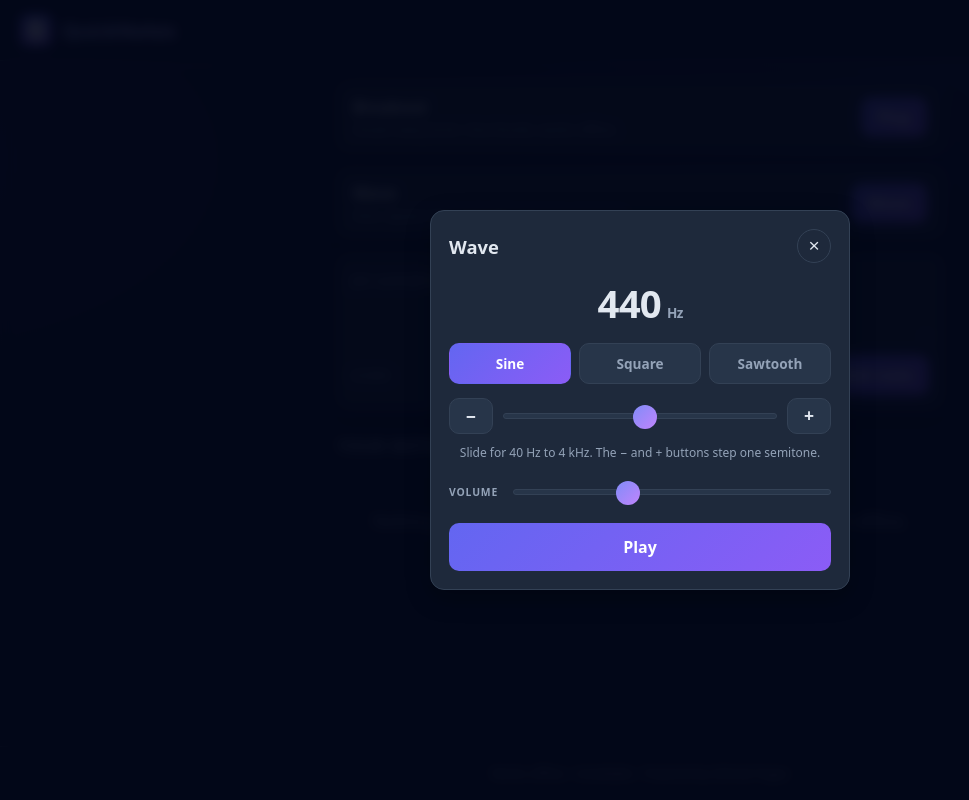
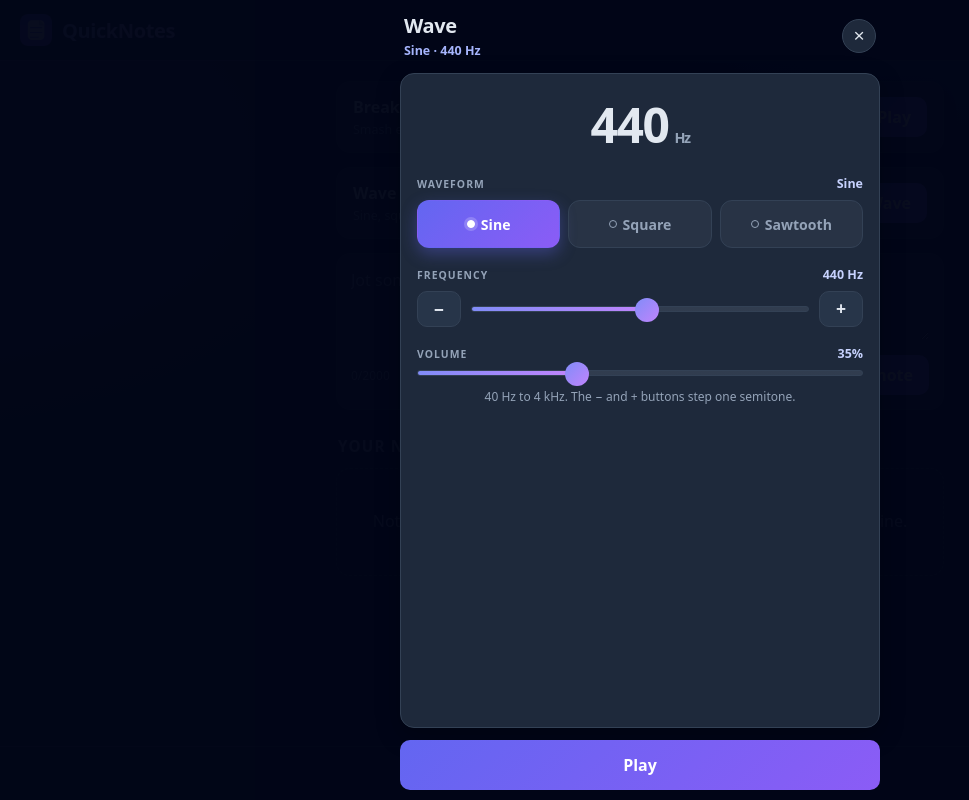
Before and after one commit to snoe925/qwen-pwa-demo, a plain HTML site: page index.html in a window 1280 px wide. Both pictures are taken after a click on the button "Wave". Shown: the whole page, without its empty margins (0-969 px from the left). Drawn offline with Linux system fonts and the light colour scheme.

Commit message:
Make the wave panel a full-screen modal with clear selection

```diff
--- a/index.html
+++ b/index.html
@@ -105,37 +105,65 @@
   </div>
 
   <div id="wave-overlay" class="wave-overlay hidden" role="dialog" aria-modal="true" aria-label="Wave generator">
-    <div class="wave-panel card">
+    <div class="wave-shell">
       <div class="wave-head">
+        <div class="wave-title">
           <h2>Wave</h2>
+          <p id="wave-current">Sine · 440 Hz</p>
+        </div>
         <button id="wave-close" class="game-exit" type="button" aria-label="Close wave generator">×</button>
       </div>
 
+      <div class="wave-body">
         <div class="wave-readout">
           <span id="wave-freq">440</span>
           <span class="wave-unit">Hz</span>
         </div>
 
-      <div class="wave-waves" role="group" aria-label="Waveform">
-        <button class="wave-btn selected" data-type="sine" type="button" aria-pressed="true">Sine</button>
-        <button class="wave-btn" data-type="square" type="button" aria-pressed="false">Square</button>
-        <button class="wave-btn" data-type="sawtooth" type="button" aria-pressed="false">Sawtooth</button>
+        <div class="wave-group">
+          <div class="wave-row-head">
+            <span class="wave-label">Waveform</span>
+            <span id="wave-wave-name" class="wave-badge">Sine</span>
+          </div>
+          <div class="wave-waves" role="radiogroup" aria-label="Waveform">
+            <button class="wave-btn selected" data-type="sine" type="button" role="radio" aria-checked="true">
+              <span class="wave-dot" aria-hidden="true"></span>Sine
+            </button>
+            <button class="wave-btn" data-type="square" type="button" role="radio" aria-checked="false">
+              <span class="wave-dot" aria-hidden="true"></span>Square
+            </button>
+            <button class="wave-btn" data-type="sawtooth" type="button" role="radio" aria-checked="false">
+              <span class="wave-dot" aria-hidden="true"></span>Sawtooth
+            </button>
+          </div>
         </div>
 
+        <div class="wave-group">
+          <div class="wave-row-head">
+            <span class="wave-label">Frequency</span>
+            <span id="wave-freq-badge" class="wave-badge">440 Hz</span>
+          </div>
           <div class="wave-slider-row">
             <button id="wave-down" class="btn wave-step" type="button" aria-label="Lower frequency">−</button>
             <input id="wave-range" class="wave-range" type="range" min="0" max="1000" step="1" value="520" aria-label="Frequency">
             <button id="wave-up" class="btn wave-step" type="button" aria-label="Raise frequency">+</button>
           </div>
+        </div>
 
-      <p class="wave-hint">Slide for 40 Hz to 4 kHz. The − and + buttons step one semitone.</p>
-
-      <div class="wave-volume-row">
+        <div class="wave-group">
+          <div class="wave-row-head">
             <span class="wave-label">Volume</span>
+            <span id="wave-vol-badge" class="wave-badge">35%</span>
+          </div>
           <input id="wave-volume" class="wave-range" type="range" min="0" max="100" step="1" value="35" aria-label="Volume">
         </div>
 
+        <p class="wave-hint">40 Hz to 4 kHz. The − and + buttons step one semitone.</p>
+      </div>
+
+      <div class="wave-controls">
         <button id="wave-toggle" class="btn primary wave-play" type="button">Play</button>
+      </div>
     </div>
   </div>
 
--- a/styles.css
+++ b/styles.css
@@ -446,34 +446,58 @@ body.wave-open {
   inset: 0;
   z-index: 50;
   display: flex;
-  overflow-y: auto;
-  -webkit-overflow-scrolling: touch;
-  padding: calc(env(safe-area-inset-top) + 16px) 16px calc(env(safe-area-inset-bottom) + 16px);
-  background: rgba(2, 6, 23, 0.9);
-  -webkit-backdrop-filter: blur(6px);
-  backdrop-filter: blur(6px);
+  flex-direction: column;
+  padding: calc(env(safe-area-inset-top) + 10px) 12px calc(env(safe-area-inset-bottom) + 10px);
+  background: rgba(2, 6, 23, 0.97);
   overscroll-behavior: contain;
 }
 
-.wave-panel {
+.wave-shell {
   display: flex;
   flex-direction: column;
-  gap: 14px;
+  gap: 12px;
+  flex: 1;
+  min-height: 0;
   width: 100%;
-  max-width: 420px;
-  margin: auto;
-  padding: 18px;
+  max-width: 480px;
+  margin: 0 auto;
 }
 
 .wave-head {
   display: flex;
   align-items: center;
   justify-content: space-between;
+  gap: 12px;
+  padding: 2px 4px;
 }
 
-.wave-head h2 {
-  font-size: 1.15rem;
+.wave-title h2 {
+  font-size: 1.25rem;
   font-weight: 700;
+  letter-spacing: -0.02em;
+}
+
+.wave-title p {
+  margin-top: 3px;
+  font-size: 0.78rem;
+  font-weight: 600;
+  color: #a5b4fc;
+  font-variant-numeric: tabular-nums;
+}
+
+.wave-body {
+  display: flex;
+  flex-direction: column;
+  gap: 18px;
+  flex: 1;
+  min-height: 0;
+  overflow-y: auto;
+  -webkit-overflow-scrolling: touch;
+  padding: 18px 16px;
+  background: var(--surface);
+  border: 1px solid var(--border);
+  border-radius: var(--radius);
+  box-shadow: 0 8px 24px rgba(0, 0, 0, 0.25);
 }
 
 .wave-readout {
@@ -481,10 +505,10 @@ body.wave-open {
   align-items: baseline;
   justify-content: center;
   gap: 6px;
-  font-size: 2.4rem;
+  font-size: 3rem;
   font-weight: 700;
   font-variant-numeric: tabular-nums;
-  letter-spacing: -0.02em;
+  letter-spacing: -0.03em;
   color: var(--text);
   transition: color 0.15s ease;
 }
@@ -494,9 +518,37 @@ body.wave-open {
 }
 
 .wave-unit {
-  font-size: 0.85rem;
+  font-size: 0.9rem;
   font-weight: 600;
   color: var(--text-dim);
+}
+
+.wave-group {
+  display: flex;
+  flex-direction: column;
+  gap: 8px;
+}
+
+.wave-row-head {
+  display: flex;
+  align-items: baseline;
+  justify-content: space-between;
+  gap: 10px;
+}
+
+.wave-label {
+  font-size: 0.65rem;
+  font-weight: 600;
+  text-transform: uppercase;
+  letter-spacing: 0.1em;
+  color: var(--text-dim);
+}
+
+.wave-badge {
+  font-size: 0.78rem;
+  font-weight: 700;
+  color: #c7d2fe;
+  font-variant-numeric: tabular-nums;
 }
 
 .wave-waves {
@@ -506,26 +558,48 @@ body.wave-open {
 }
 
 .wave-btn {
+  display: flex;
+  align-items: center;
+  justify-content: center;
+  gap: 6px;
+  min-height: 48px;
+  padding: 10px 4px;
   font: inherit;
-  font-size: 0.85rem;
+  font-size: 0.88rem;
   font-weight: 600;
-  padding: 10px 4px;
   border: 1px solid var(--border);
-  border-radius: 10px;
-  background: var(--surface-2);
+  border-radius: 12px;
+  background: rgba(148, 163, 184, 0.08);
   color: var(--text-dim);
   cursor: pointer;
-  transition: transform 0.06s ease, color 0.15s ease;
+  transition: transform 0.06s ease, color 0.15s ease, background 0.15s ease;
 }
 
 .wave-btn:active {
   transform: scale(0.97);
 }
 
+.wave-dot {
+  width: 8px;
+  height: 8px;
+  flex: 0 0 8px;
+  border: 1.5px solid var(--text-dim);
+  border-radius: 50%;
+  background: transparent;
+}
+
 .wave-btn.selected {
   border-color: transparent;
   color: #fff;
+  font-weight: 700;
   background: linear-gradient(135deg, var(--accent), var(--accent-2));
+  box-shadow: 0 6px 16px rgba(99, 102, 241, 0.35);
+}
+
+.wave-btn.selected .wave-dot {
+  border-color: #fff;
+  background: #fff;
+  box-shadow: 0 0 0 3px rgba(255, 255, 255, 0.2);
 }
 
 .wave-slider-row {
@@ -555,7 +629,12 @@ body.wave-open {
   height: 6px;
   border: 1px solid var(--border);
   border-radius: 3px;
-  background: var(--surface-2);
+  background: linear-gradient(
+    90deg,
+    #818cf8,
+    #c084fc var(--fill, 0%),
+    rgba(148, 163, 184, 0.16) var(--fill, 0%)
+  );
 }
 
 .wave-range::-webkit-slider-thumb {
@@ -573,7 +652,12 @@ body.wave-open {
   height: 6px;
   border: 1px solid var(--border);
   border-radius: 3px;
-  background: var(--surface-2);
+  background: linear-gradient(
+    90deg,
+    #818cf8,
+    #c084fc var(--fill, 0%),
+    rgba(148, 163, 184, 0.16) var(--fill, 0%)
+  );
 }
 
 .wave-range::-moz-range-thumb {
@@ -585,30 +669,19 @@ body.wave-open {
 }
 
 .wave-hint {
-  margin-top: -4px;
+  margin-top: -6px;
   text-align: center;
   font-size: 0.75rem;
   line-height: 1.45;
   color: var(--text-dim);
 }
 
-.wave-volume-row {
+.wave-controls {
   display: flex;
-  align-items: center;
-  gap: 12px;
-}
-
-.wave-label {
-  flex: 0 0 52px;
-  font-size: 0.65rem;
-  font-weight: 600;
-  text-transform: uppercase;
-  letter-spacing: 0.08em;
-  color: var(--text-dim);
 }
 
 .wave-play {
-  width: 100%;
-  padding: 13px;
+  flex: 1;
+  padding: 14px;
   font-size: 1rem;
 }
--- a/wave.js
+++ b/wave.js
@@ -9,11 +9,16 @@
   const toggleBtn = document.getElementById('wave-toggle');
   const rangeEl = document.getElementById('wave-range');
   const freqEl = document.getElementById('wave-freq');
+  const freqBadgeEl = document.getElementById('wave-freq-badge');
+  const volBadgeEl = document.getElementById('wave-vol-badge');
+  const waveNameEl = document.getElementById('wave-wave-name');
+  const currentEl = document.getElementById('wave-current');
   const volumeEl = document.getElementById('wave-volume');
   const downBtn = document.getElementById('wave-down');
   const upBtn = document.getElementById('wave-up');
   const waveBtns = Array.prototype.slice.call(overlay.querySelectorAll('.wave-btn'));
 
+  const WAVE_NAMES = { sine: 'Sine', square: 'Square', sawtooth: 'Sawtooth' };
   const MIN_HZ = 40;
   const MAX_HZ = 4000;
   const SLIDER_MAX = 1000;
@@ -45,14 +50,31 @@
     return (clamp(Number(volumeEl.value) || 0, 0, 100) / 100) * MAX_GAIN;
   }
 
-  function setReadout() {
-    freqEl.textContent = String(Math.round(frequency));
+  function updateLabels() {
+    const hz = Math.round(frequency);
+    const name = WAVE_NAMES[waveType] || 'Sine';
+    freqEl.textContent = String(hz);
+    freqBadgeEl.textContent = hz + ' Hz';
+    volBadgeEl.textContent = (Number(volumeEl.value) || 0) + '%';
+    waveNameEl.textContent = name;
+    currentEl.textContent = name + ' · ' + hz + ' Hz';
+  }
+
+  function paintRange(el) {
+    const min = Number(el.min) || 0;
+    const max = Number(el.max) || 100;
+    const value = Number(el.value) || 0;
+    const pct = max > min ? ((value - min) / (max - min)) * 100 : 0;
+    el.style.setProperty('--fill', pct + '%');
   }
 
   function setFrequency(hz, syncSlider) {
     frequency = clamp(hz, MIN_HZ, MAX_HZ);
-    if (syncSlider) rangeEl.value = String(frequencyToSlider(frequency));
-    setReadout();
+    if (syncSlider) {
+      rangeEl.value = String(frequencyToSlider(frequency));
+      paintRange(rangeEl);
+    }
+    updateLabels();
     if (oscillator && audioCtx) {
       oscillator.frequency.setTargetAtTime(frequency, audioCtx.currentTime, 0.015);
     }
@@ -63,9 +85,10 @@
     for (const btn of waveBtns) {
       const on = btn.dataset.type === type;
       btn.classList.toggle('selected', on);
-      btn.setAttribute('aria-pressed', on ? 'true' : 'false');
+      btn.setAttribute('aria-checked', on ? 'true' : 'false');
     }
     if (oscillator) oscillator.type = type;
+    updateLabels();
   }
 
   function setVolume() {
@@ -167,7 +190,9 @@
     document.body.classList.add('wave-open');
     setWaveType(waveType);
     rangeEl.value = String(frequencyToSlider(frequency));
-    setReadout();
+    updateLabels();
+    paintRange(rangeEl);
+    paintRange(volumeEl);
     toggleBtn.textContent = playing ? 'Stop' : 'Play';
   }
 
@@ -191,9 +216,14 @@
 
   rangeEl.addEventListener('input', function () {
     setFrequency(sliderToFrequency(rangeEl.value), false);
+    paintRange(rangeEl);
   });
 
-  volumeEl.addEventListener('input', setVolume);
+  volumeEl.addEventListener('input', function () {
+    setVolume();
+    updateLabels();
+    paintRange(volumeEl);
+  });
 
   for (const btn of waveBtns) {
     btn.addEventListener('click', function () {
@@ -229,5 +259,7 @@
 
   setWaveType(waveType);
   rangeEl.value = String(frequencyToSlider(frequency));
-  setReadout();
+  updateLabels();
+  paintRange(rangeEl);
+  paintRange(volumeEl);
 })();
```
Also changed, not shown: 1 other file. Lines whose indentation alone changed are shown as unchanged.
